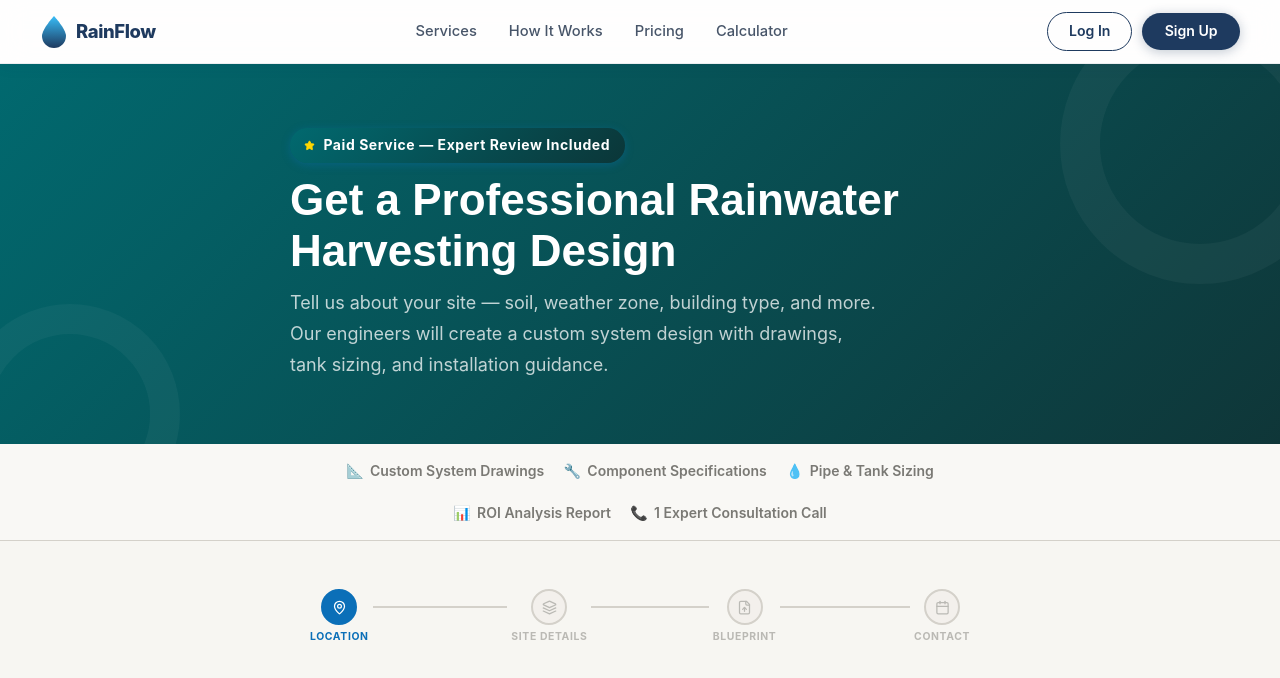
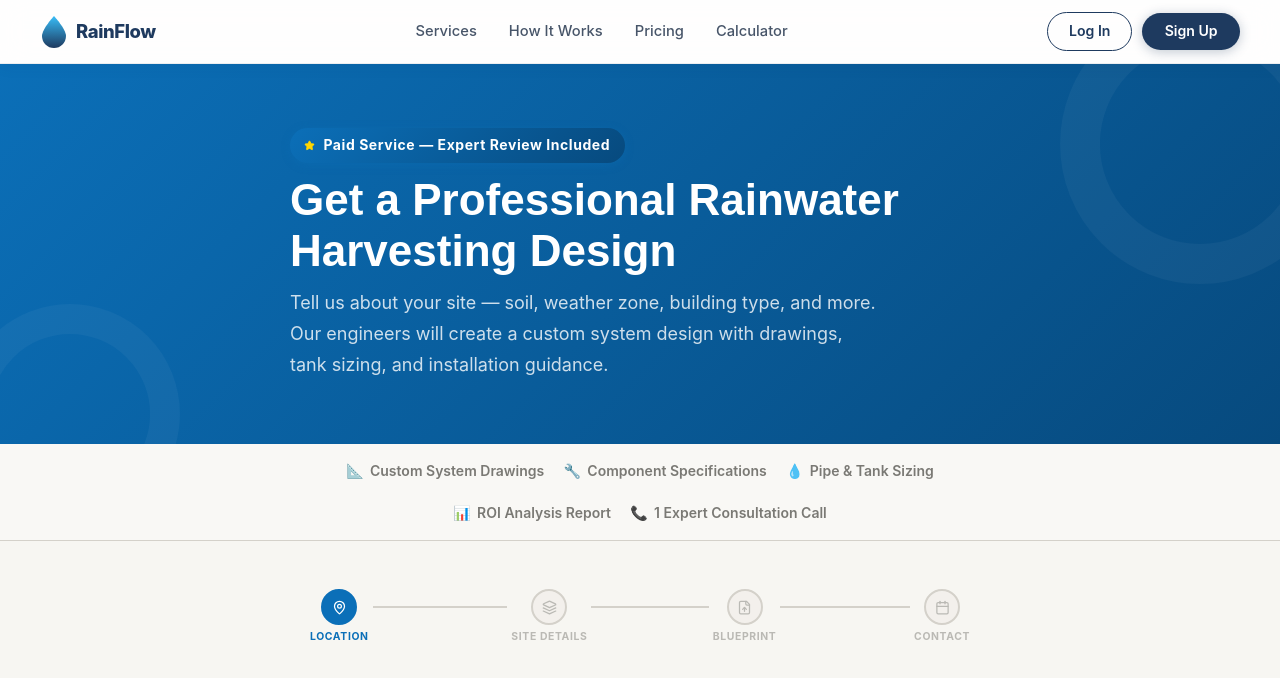
Before and after one commit to unnyanr11/rainwater-consultant, a React (Create React App) app: page /get-professional-design in a window 1280 px wide. Shown: the top 678 px of the page. Built offline with nearby package versions, Linux system fonts and the light colour scheme; a web font is replaced by a local one.

Commit message:
fix: replace all hardcoded green/teal with blue shades across ProfessionalDesign and ResultsPanel

```diff
--- a/src/pages/professional/ProfessionalDesign.jsx
+++ b/src/pages/professional/ProfessionalDesign.jsx
@@ -7,6 +7,13 @@ import {
   CheckCircle2, ArrowRight, ArrowLeft, Loader2,
   Layers, Home, Factory, TreePine, ShoppingBag, Star
 } from 'lucide-react'
+
+// ─── Blue palette (replaces all teal/green hardcodes) ────────────
+const BLUE_DARK   = '#074a7e'   // --color-primary-active
+const BLUE_MID    = '#0b6fb8'   // --color-primary
+const BLUE_LIGHT  = '#52b5e8'   // light accent
+const BLUE_BG     = 'rgba(11,111,184,0.07)'
+const BLUE_BORDER = 'rgba(11,111,184,0.20)'
 
 // ─── constants ────────────────────────────────────────────────
 const SOIL_TYPES = [
@@ -65,7 +72,7 @@ const labelStyle = {
 }
 
 // ─── selector card ─────────────────────────────────────────────
-function SelectCard({ selected, onClick, icon: Icon, iconEmoji, label, desc, accentColor }) {
+function SelectCard({ selected, onClick, icon: Icon, iconEmoji, label, desc }) {
   const isActive = selected
   return (
     <button
@@ -167,8 +174,8 @@ function FileDropzone({ files, onChange }) {
   const ext = (name) => name.split('.').pop()?.toUpperCase()
 
   const extColor = (name) => ({
-    PDF: '#e74c3c', PNG: '#3498db', JPG: '#27ae60', JPEG: '#27ae60',
-    DWG: '#e67e22', DXF: '#9b59b6',
+    PDF: '#e74c3c', PNG: '#0b6fb8', JPG: '#095d9c', JPEG: '#095d9c',
+    DWG: '#e67e22', DXF: '#52b5e8',
   })[ext(name)] || 'var(--color-text-muted)'
 
   return (
@@ -232,12 +239,12 @@ function PricingBadge() {
       display: 'inline-flex', alignItems: 'center', gap: '0.5rem',
       padding: '0.4rem 0.9rem',
       borderRadius: 'var(--radius-full)',
-      background: 'linear-gradient(135deg, #01696f 0%, #0b3638 100%)',
+      background: `linear-gradient(135deg, ${BLUE_MID} 0%, ${BLUE_DARK} 100%)`,
       color: '#fff',
       fontSize: 'var(--text-xs)',
       fontWeight: 700,
       letterSpacing: '0.04em',
-      boxShadow: '0 2px 8px oklch(from var(--color-primary) l c h / 0.35)',
+      boxShadow: '0 2px 8px rgba(11,111,184,0.35)',
     }}>
       <Star size={11} fill="#ffd700" color="#ffd700" />
       Paid Service — Expert Review Included
@@ -257,12 +264,10 @@ export default function ProfessionalDesign() {
   const [files, setFiles]   = useState([])
 
   const [form, setForm] = useState({
-    // Step 0 — Location
     city:    prefill.city    || '',
     state:   prefill.state   || '',
     pincode: prefill.pincode || '',
     address: '',
-    // Step 1 — Site
     soilType:     '',
     weatherZone:  '',
     buildingType: '',
@@ -270,11 +275,9 @@ export default function ProfessionalDesign() {
     storeys:      '',
     occupants:    '',
     usage:        '',
-    // Step 2 — Blueprint (files handled separately)
     visitPreferred: false,
     visitDate: '',
     visitNote: '',
-    // Step 3 — Contact
     name:    '',
     email:   '',
     phone:   '',
@@ -283,11 +286,10 @@ export default function ProfessionalDesign() {
 
   const set = (k, v) => setForm(f => ({ ...f, [k]: v }))
 
-  // ── validation ────────────────────────────────────────────────
   const canProceed = [
     form.city.trim() && form.state.trim(),
     form.soilType && form.weatherZone && form.buildingType,
-    true, // blueprint optional
+    true,
     form.name.trim() && /^[^@]+@[^@]+\.[^@]+$/.test(form.email) && form.phone.trim(),
   ][step]
 
@@ -302,7 +304,6 @@ export default function ProfessionalDesign() {
     setDone(true)
   }
 
-  // ── shared field wrapper ───────────────────────────────────────
   const Field = ({ label, children, hint }) => (
     <div style={{ marginBottom: '1.1rem' }}>
       <label style={labelStyle}>{label}</label>
@@ -360,7 +361,7 @@ export default function ProfessionalDesign() {
   return (
     <>
       <style>{`
-        .pd-input:focus { border-color: var(--color-primary) !important; box-shadow: 0 0 0 3px oklch(from var(--color-primary) l c h / 0.14); }
+        .pd-input:focus { border-color: var(--color-primary) !important; box-shadow: 0 0 0 3px rgba(11,111,184,0.14); }
         .pd-input::placeholder { color: var(--color-text-faint); }
         .pd-next:hover:not(:disabled) { background: var(--color-primary-hover) !important; }
         .pd-next:disabled { opacity: 0.45; cursor: not-allowed; }
@@ -375,11 +376,10 @@ export default function ProfessionalDesign() {
       <div style={{ paddingTop: 64 }}>
         {/* ── Hero banner ── */}
         <div style={{
-          background: 'linear-gradient(135deg,#01696f 0%,#0f3638 100%)',
+          background: `linear-gradient(135deg, ${BLUE_MID} 0%, ${BLUE_DARK} 100%)`,
           padding: 'clamp(2.5rem,5vw,4rem) 1.5rem',
           position: 'relative', overflow: 'hidden',
         }}>
-          {/* subtle water ring decoration */}
           <div style={{
             position: 'absolute', top: '-60px', right: '-60px',
             width: 280, height: 280, borderRadius: '50%',
@@ -399,7 +399,7 @@ export default function ProfessionalDesign() {
               Get a Professional Rainwater<br />Harvesting Design
             </h1>
             <p style={{
-              fontSize: 'var(--text-base)', color: 'rgba(255,255,255,0.75)',
+              fontSize: 'var(--text-base)', color: 'rgba(255,255,255,0.80)',
               maxWidth: '52ch', lineHeight: 1.7,
             }}>
               Tell us about your site — soil, weather zone, building type, and more.
@@ -497,7 +497,6 @@ export default function ProfessionalDesign() {
                       </div>
                     </div>
 
-                    {/* Soil type */}
                     <div style={{ marginBottom: '1.5rem' }}>
                       <label style={{ ...labelStyle, marginBottom: '0.6rem' }}>Soil Type *</label>
                       <div style={{ display: 'grid', gridTemplateColumns: 'repeat(auto-fill,minmax(min(200px,100%),1fr))', gap: '0.5rem' }}>
@@ -508,7 +507,6 @@ export default function ProfessionalDesign() {
                       </div>
                     </div>
 
-                    {/* Weather zone */}
                     <div style={{ marginBottom: '1.5rem' }}>
                       <label style={{ ...labelStyle, marginBottom: '0.6rem' }}>Weather / Rainfall Zone *</label>
                       <div style={{ display: 'grid', gridTemplateColumns: 'repeat(auto-fill,minmax(min(200px,100%),1fr))', gap: '0.5rem' }}>
@@ -519,7 +517,6 @@ export default function ProfessionalDesign() {
                       </div>
                     </div>
 
-                    {/* Building type */}
                     <div style={{ marginBottom: '1rem' }}>
                       <label style={{ ...labelStyle, marginBottom: '0.6rem' }}>Building Type *</label>
                       <div style={{ display: 'grid', gridTemplateColumns: 'repeat(auto-fill,minmax(min(200px,100%),1fr))', gap: '0.5rem' }}>
@@ -530,7 +527,6 @@ export default function ProfessionalDesign() {
                       </div>
                     </div>
 
-                    {/* Extra numeric fields */}
                     <div className="pd-grid2" style={{ display: 'grid', gridTemplateColumns: '1fr 1fr 1fr', gap: '0 1rem', marginTop: '1.25rem' }}>
                       <Field label="Storeys">
                         <input className="pd-input" style={inputStyle} type="number" min={1} placeholder="e.g. 2" value={form.storeys} onChange={e => set('storeys', e.target.value)} />
@@ -558,20 +554,17 @@ export default function ProfessionalDesign() {
                       </div>
                     </div>
 
-                    {/* File upload */}
                     <div style={{ marginBottom: '1.5rem' }}>
                       <label style={{ ...labelStyle, marginBottom: '0.5rem' }}>Upload Map / Blueprint / Site Plan <span style={{ color: 'var(--color-text-faint)', fontWeight: 400, textTransform: 'none', letterSpacing: 0 }}>(optional)</span></label>
                       <FileDropzone files={files} onChange={setFiles} />
                     </div>
 
-                    {/* Divider */}
                     <div style={{ display: 'flex', alignItems: 'center', gap: '0.75rem', margin: '1.5rem 0' }}>
                       <div style={{ flex: 1, height: 1, background: 'var(--color-border)' }} />
                       <span style={{ fontSize: 'var(--text-xs)', color: 'var(--color-text-faint)', fontWeight: 700, textTransform: 'uppercase', letterSpacing: '0.08em' }}>or</span>
                       <div style={{ flex: 1, height: 1, background: 'var(--color-border)' }} />
                     </div>
 
-                    {/* Site visit toggle */}
                     <div style={{
                       padding: '1.1rem 1.2rem',
                       borderRadius: 'var(--radius-lg)',
@@ -612,13 +605,12 @@ export default function ProfessionalDesign() {
                       </motion.div>
                     )}
 
-                    {/* Notice */}
                     <div style={{
                       display: 'flex', alignItems: 'flex-start', gap: '0.5rem',
                       padding: '0.75rem 1rem', marginTop: '1rem',
-                      background: 'rgba(1,105,111,0.06)',
+                      background: BLUE_BG,
                       borderRadius: 'var(--radius-md)',
-                      border: '1px solid rgba(1,105,111,0.15)',
+                      border: `1px solid ${BLUE_BORDER}`,
                     }}>
                       <span style={{ flexShrink: 0, fontSize: '0.95rem', marginTop: 1 }}>ℹ️</span>
                       <p style={{ fontSize: 'var(--text-xs)', color: 'var(--color-text-muted)', lineHeight: 1.6, margin: 0 }}>
@@ -660,7 +652,6 @@ export default function ProfessionalDesign() {
                         value={form.message} onChange={e => set('message', e.target.value)} />
                     </Field>
 
-                    {/* Summary card */}
                     <div style={{
                       padding: '1rem 1.2rem', borderRadius: 'var(--radius-lg)',
                       background: 'var(--color-surface-offset)', border: '1px solid var(--color-border)',
@@ -684,13 +675,12 @@ export default function ProfessionalDesign() {
                       </div>
                     </div>
 
-                    {/* Pricing note */}
                     <div style={{
                       display: 'flex', alignItems: 'flex-start', gap: '0.6rem',
                       padding: '0.85rem 1rem', marginTop: '1rem',
                       borderRadius: 'var(--radius-md)',
-                      background: 'linear-gradient(135deg,rgba(1,105,111,0.07) 0%,rgba(1,105,111,0.03) 100%)',
-                      border: '1px solid rgba(1,105,111,0.2)',
+                      background: BLUE_BG,
+                      border: `1px solid ${BLUE_BORDER}`,
                     }}>
                       <Star size={14} fill="#ffd700" color="#ffd700" style={{ flexShrink: 0, marginTop: 1 }} />
                       <p style={{ fontSize: 'var(--text-xs)', color: 'var(--color-text-muted)', lineHeight: 1.6, margin: 0 }}>
@@ -766,7 +756,6 @@ export default function ProfessionalDesign() {
             )}
           </div>
 
-          {/* Step hint */}
           <p style={{ textAlign: 'center', fontSize: 'var(--text-xs)', color: 'var(--color-text-faint)', marginTop: '0.75rem' }}>
             Step {step + 1} of {STEPS.length}
             {step < 2 && ' — All fields marked * are required to continue'}
```
Also changed, not shown: src/pages/calculator/ResultsPanel.jsx (+6 -11 lines).
